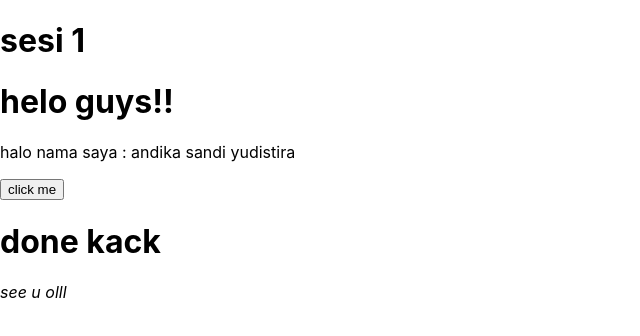
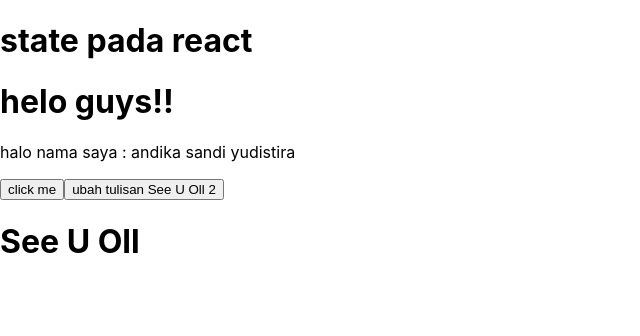
Before and after one commit to Andikasndy/frontend_react_app, a React (Create React App) app: page / in a window 1280 px wide. Shown: the top 336 px of the page, without its empty margins (0-640 px from the left). Built offline with nearby package versions, Linux system fonts and the light colour scheme.

Commit message:
belajar state

```diff
--- a/src/App.js
+++ b/src/App.js
@@ -1,6 +1,7 @@
 import Intro from './components/intro';
 import Button from './components/button';
 import Footer from './components/footer';
+import { useState } from 'react';
 
 const App = () => {
   const nama="andika sandi yudistira";
@@ -8,16 +9,26 @@
   const clicked = () =>{
     return alert("button di pencet");
   };
+  // uabah state
+  const [getSeeUoll, setSeeUoll] = useState("");
+  const cangeSeeUoll =()=>{
+    setSeeUoll("SEE U AGAIN");
+  };
 
   const paragrap = () =>{
-    return <i>see u olll</i>
+    return (
+    <div>
+      <h1>see u oll</h1>
+    </div>
+    );
   }
+
   return (
     <div>
-      <h1>sesi 1</h1>
+      <h1>state pada react</h1>
       <Intro nama={nama} />
-      <Button clicked={clicked}/>
-      <Footer paragrap={paragrap}/>
+      <Button clicked={clicked} cangeSeeUoll={cangeSeeUoll}/>
+      <Footer paragrap={paragrap} SeeValue={getSeeUoll}/>
     </div>
   );
 }
--- a/src/components/button.js
+++ b/src/components/button.js
@@ -1,6 +1,9 @@
 const Button =(props)=>{
     return(
+        <div>
         <button onClick={() => props.clicked()}>click me </button>
+        <button onClick={()=> props.cangeSeeUoll()}>ubah tulisan See U Oll 2</button>
+        </div>
     );
 };
 export default Button;
--- a/src/components/footer.js
+++ b/src/components/footer.js
@@ -1,17 +1,8 @@
-import React from "react"
-
-class Footer extends React.Component{
-    constructor(props){
-    super(props);
-    }
-    render(){
-        return(
-            <div>
-                <h1> done kack </h1>
-                {this.props.paragrap()}
-            </div>
-        );
-    }
+const Footer=({SeeValue})=>{
+    return(
+        <div>
+            <h1>{!SeeValue ? "See U Oll" : SeeValue}</h1>
+        </div>
+    );
 }
-
 export default Footer;
--- a/src/components/intro.js
+++ b/src/components/intro.js
@@ -6,6 +6,10 @@
       <h1>helo guys!!</h1>
       <p> halo nama saya : {props.nama}</p>
     </div>
+
+
+
+    // state in reacty
   );
 }
 
```
